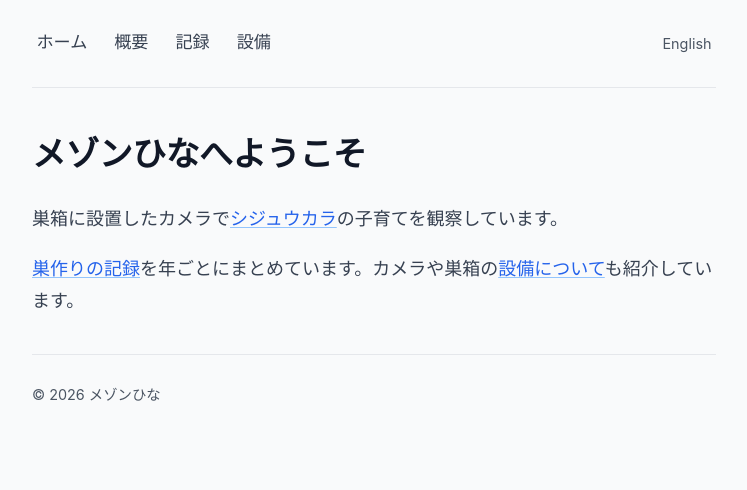
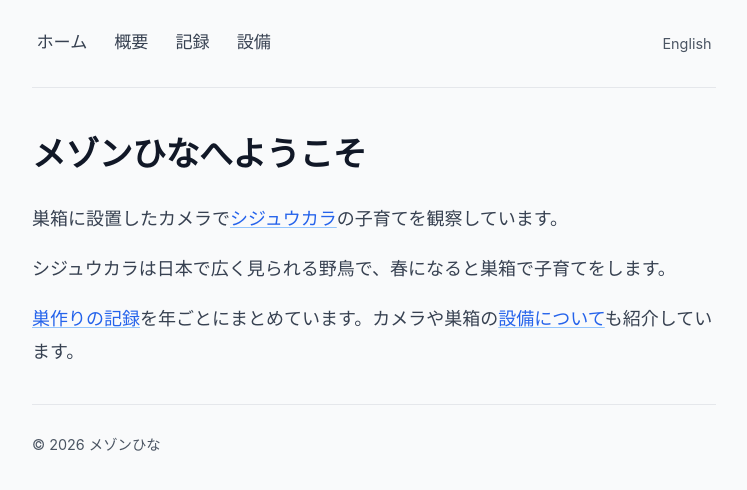
Before and after one commit to tagawa/maison-hina, a Jekyll site: the page built from ja/index.md, in a window 1280 px wide. Shown: the top 490 px of the page, without its empty margins (266-1013 px from the left). Built offline with Jekyll 4.4.1, drawn with Linux system fonts in a browser that asks for light colours; comment, search, counter and statistics services are not loaded.

Commit message:
Update index.md

```diff
--- a/ja/index.md
+++ b/ja/index.md
@@ -15,6 +15,8 @@ json_ld:
 
 巣箱に設置したカメラで[シジュウカラ](https://ja.wikipedia.org/wiki/%E3%82%B7%E3%82%B8%E3%83%A5%E3%82%A6%E3%82%AB%E3%83%A9){:target="_blank" rel="noopener"}の子育てを観察しています。
 
+シジュウカラは日本で広く見られる野鳥で、春になると巣箱で子育てをします。
+
 <!-- TODO: Current status or season note -->
 
 <!-- TODO: Link or pointer to live stream if applicable -->
```
